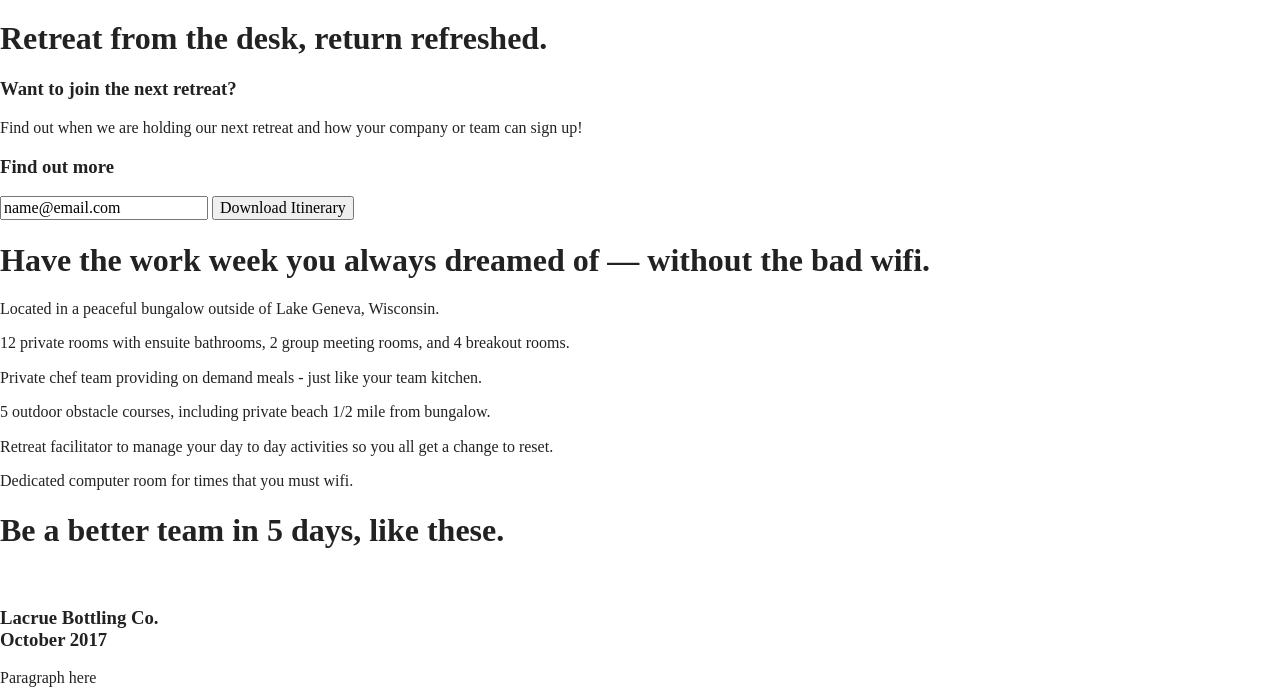
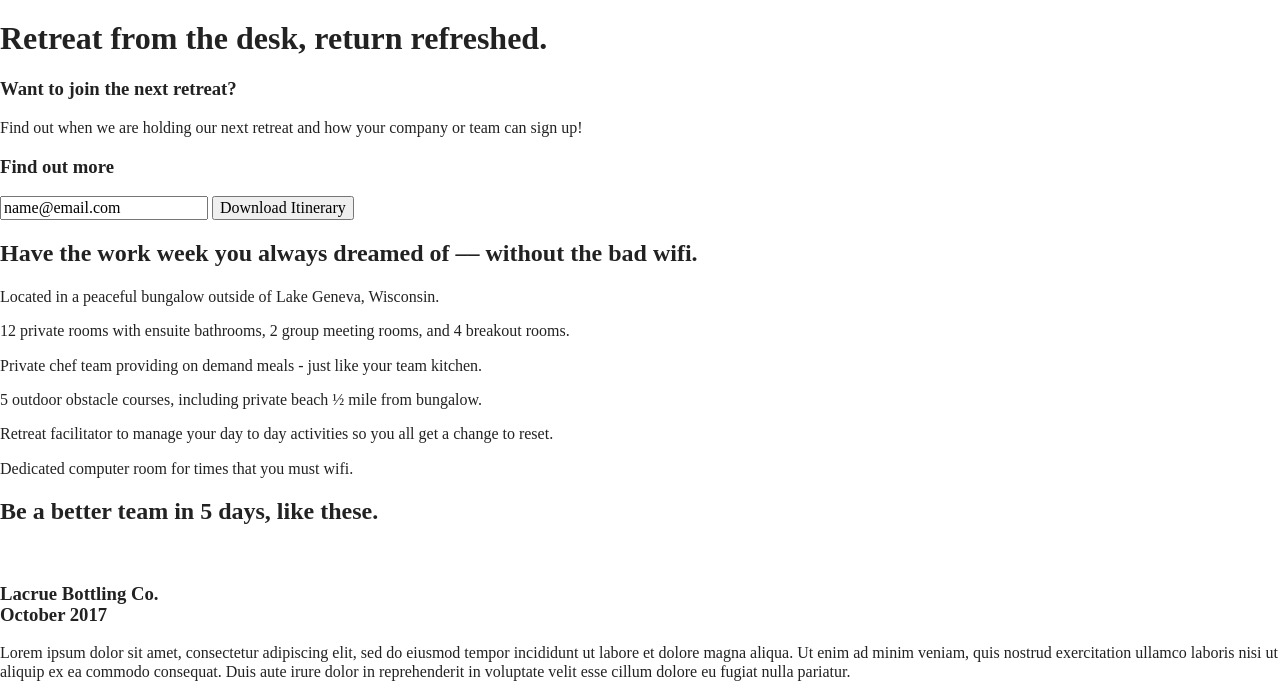
Before and after one commit to 705788/Unplugged-Retreat-Site, a website built with Parcel: page index.html in a window 1280 px wide. Shown: the part 94-793 px from the top of the page. Built offline with nearby package versions, Linux system fonts and the light colour scheme.

Commit message:
Tweaked changes from comparative code

```diff
--- a/index.html
+++ b/index.html
@@ -80,12 +80,14 @@
 
 	<section class="features">
 		<div class="content-wrapper">
-			<h1>Have the work week you always dreamed of –– without the bad wifi.
-			</h1>
+			<h2>Have the work week you always dreamed of –– without the bad wifi.
+			</h2>
 
+			<div class="features-items">
 				<article>
     				<p class="fontawesome-icon"></p>
-    			<p class="features-item-description">Located in a peaceful bungalow outside of Lake Geneva, Wisconsin.</p>
+    				<p class="features-item-description">Located in a peaceful bungalow outside of Lake Geneva, Wisconsin.
+					</p>
 				</article>
 
 				<article>
@@ -100,7 +102,7 @@
 
 				<article>
 	    			<p class="fontawesome-icon"></p>
-    			<p class="features-item-description">5 outdoor obstacle courses, including private beach 1/2 mile from bungalow.</p>
+	    			<p class="features-item-description">5 outdoor obstacle courses, including private beach ½ mile from bungalow.</p>
 				</article>
 
 				<article>
@@ -118,13 +120,16 @@
 
 	<section class="reviews">
 		<div class="content-wrapper">
-			<h1>Be a better team in 5 days, like these.</h1>
+			<h2>Be a better team in 5 days, like these.</h2>
 			<article>
 				<img>
 
 				<div>
 					<h3> Lacrue Bottling Co.<br>October 2017</h3>
-					<p>Paragraph here</p>
+					<p>
+						Lorem ipsum dolor sit amet, consectetur adipiscing elit, sed do eiusmod tempor incididunt ut labore et dolore magna aliqua. Ut enim ad minim veniam, quis nostrud exercitation ullamco laboris nisi ut aliquip ex ea commodo consequat. Duis aute irure dolor
+		                in reprehenderit in voluptate velit esse cillum dolore eu fugiat nulla pariatur.
+					</p>
 				</div>
 			</article>
 		</div>
```
Lines whose indentation alone changed are shown as unchanged.
